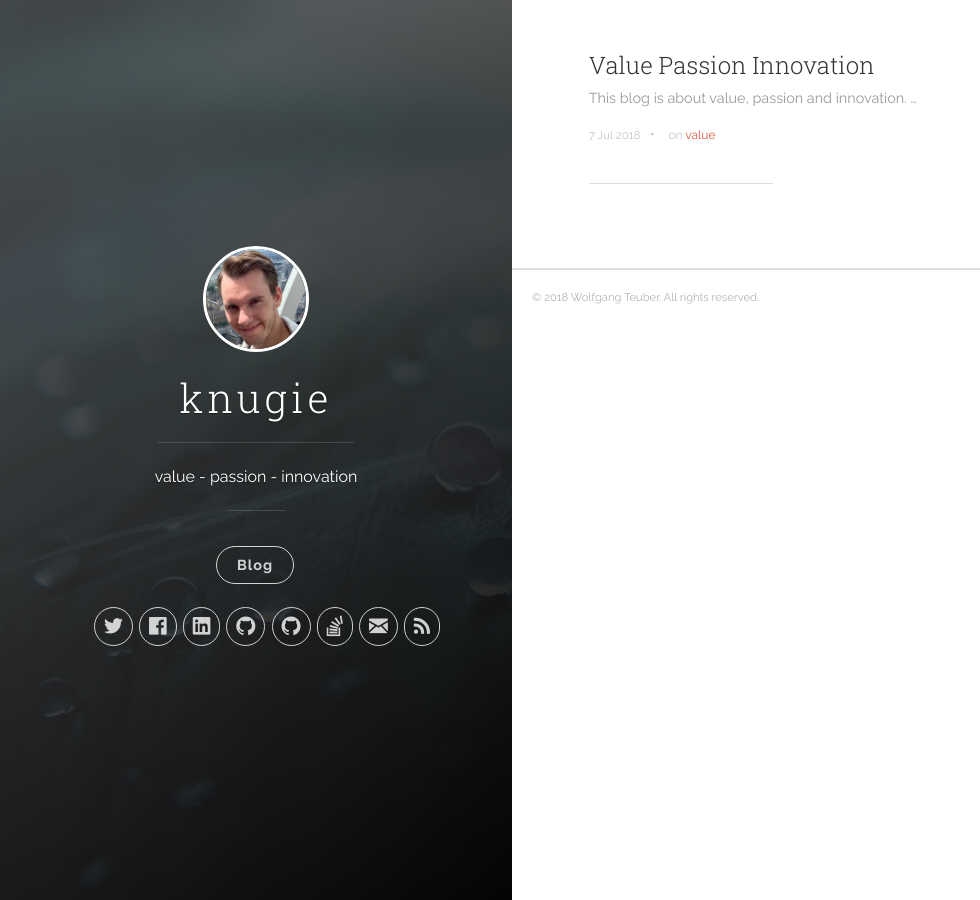
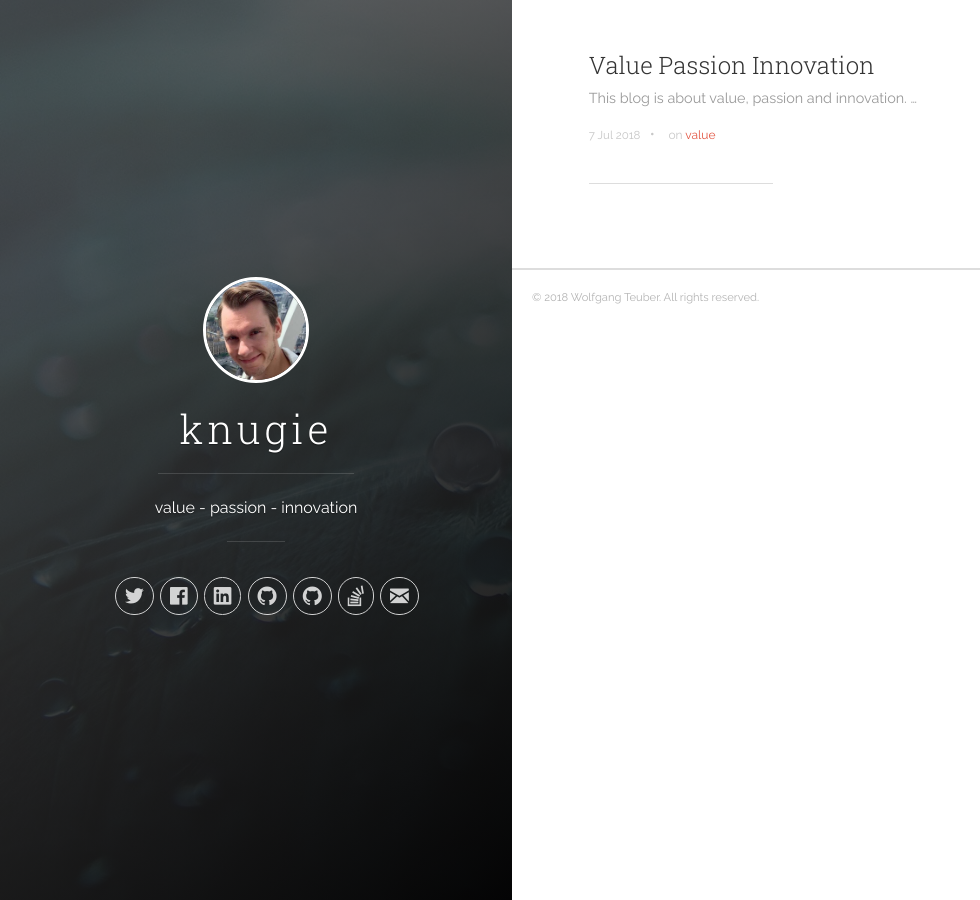
Before and after one commit to knugie/knugie.github.io, a Jekyll site: the page built from index.html, in a window 1280 px wide. Shown: the whole page, without its empty margins (0-980 px from the left). Built offline with Jekyll 4.4.1, drawn with Linux system fonts in a browser that asks for light colours; nearby versions of some CDN libraries; the list of posts is cut into pages by our own code.

Commit message:
hide blog and feed

```diff
--- a/_includes/header.html
+++ b/_includes/header.html
@@ -18,11 +18,11 @@
 
         <div class="navigation-wrapper">
 
-          <nav class="cover-navigation cover-navigation--primary">
+          <!--nav class="cover-navigation cover-navigation--primary">
             <ul class="navigation">
               <li class="navigation__item"><a href="{{ site.baseurl }}/#blog" title="link to {{ site.title }} blog" class="blog-button">Blog</a></li>
             </ul>
-          </nav>
+          </nav-->
 
           <nav class="cover-navigation navigation--social">
             <ul class="navigation">
@@ -98,12 +98,12 @@
             {% endif %}
 
             <!-- RSS -->
-            <li class="navigation__item">
+            <!--li class="navigation__item">
               <a href="{{ site.baseurl }}/feed.xml" title="Subscribe" target="_blank">
                 <i class="icon icon-rss"></i>
                 <span class="label">RSS</span>
               </a>
-            </li>
+            </li-->
 
             </ul>
           </nav>
```
